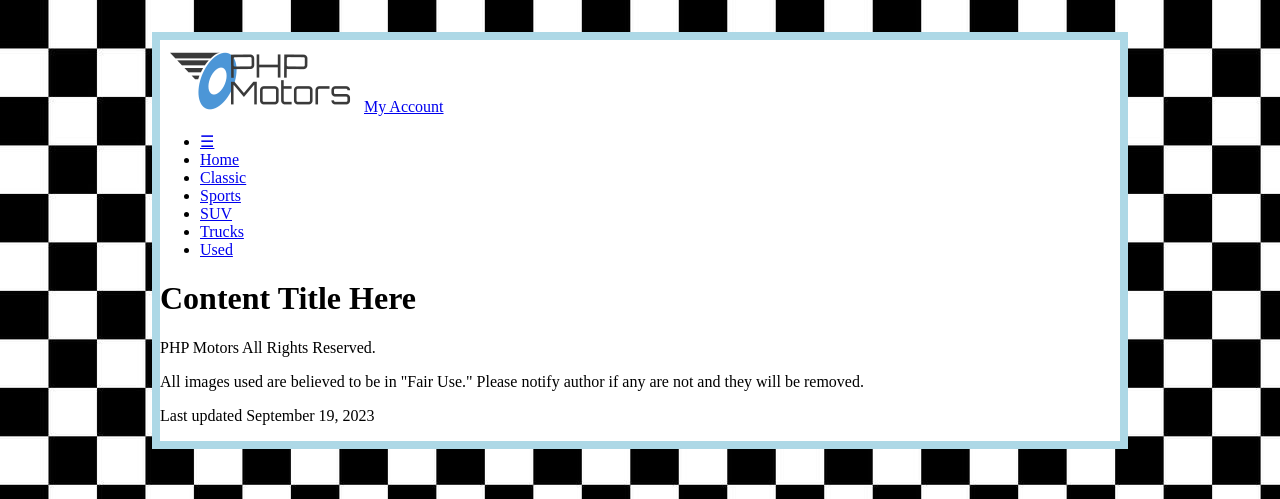
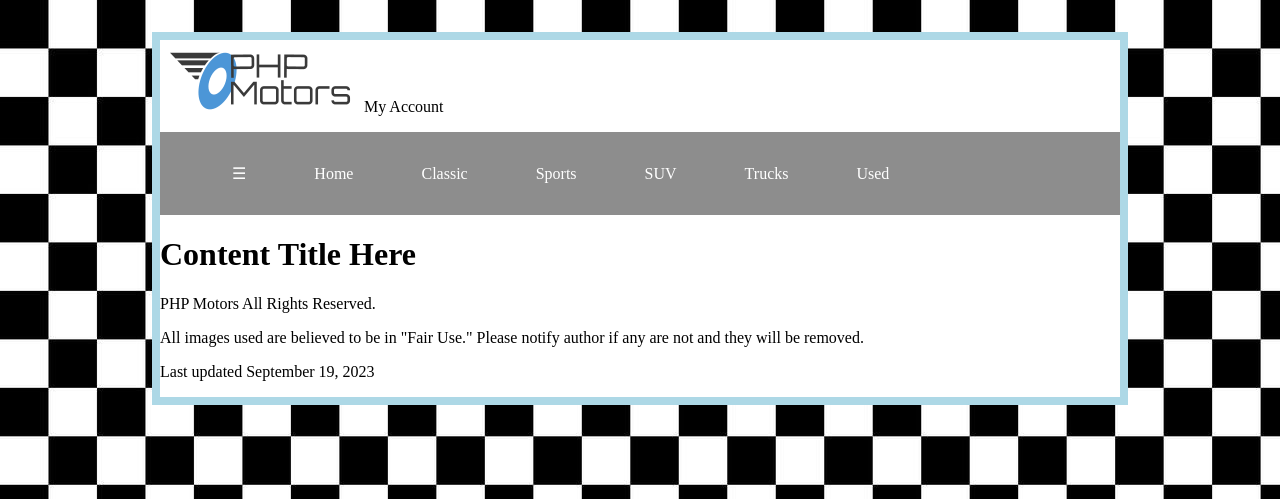
Before and after one commit to BrianBawden/phpmotors, a PHP site: page /template.php in a window 1280 px wide. Shown: the top 499 px of the page. Run offline with PHP 8.4, Linux system fonts and the light colour scheme.

Commit message:
work on adding styling for nav bar.

```diff
--- a/css/base.css
+++ b/css/base.css
@@ -8,3 +8,21 @@ body{
     max-width: 75%;
     margin: 2rem auto;
 }
+
+ul{
+    list-style-type: none;
+    background-color: #8d8d8d;
+    color: white;
+    display: block;
+}
+
+li{
+    display: inline-block;
+    padding: 2rem;
+}
+
+/* .plain_link class is for links that I want to control the apperance. */
+.plain_link{
+    text-decoration: none;
+    color: inherit;
+}
```
